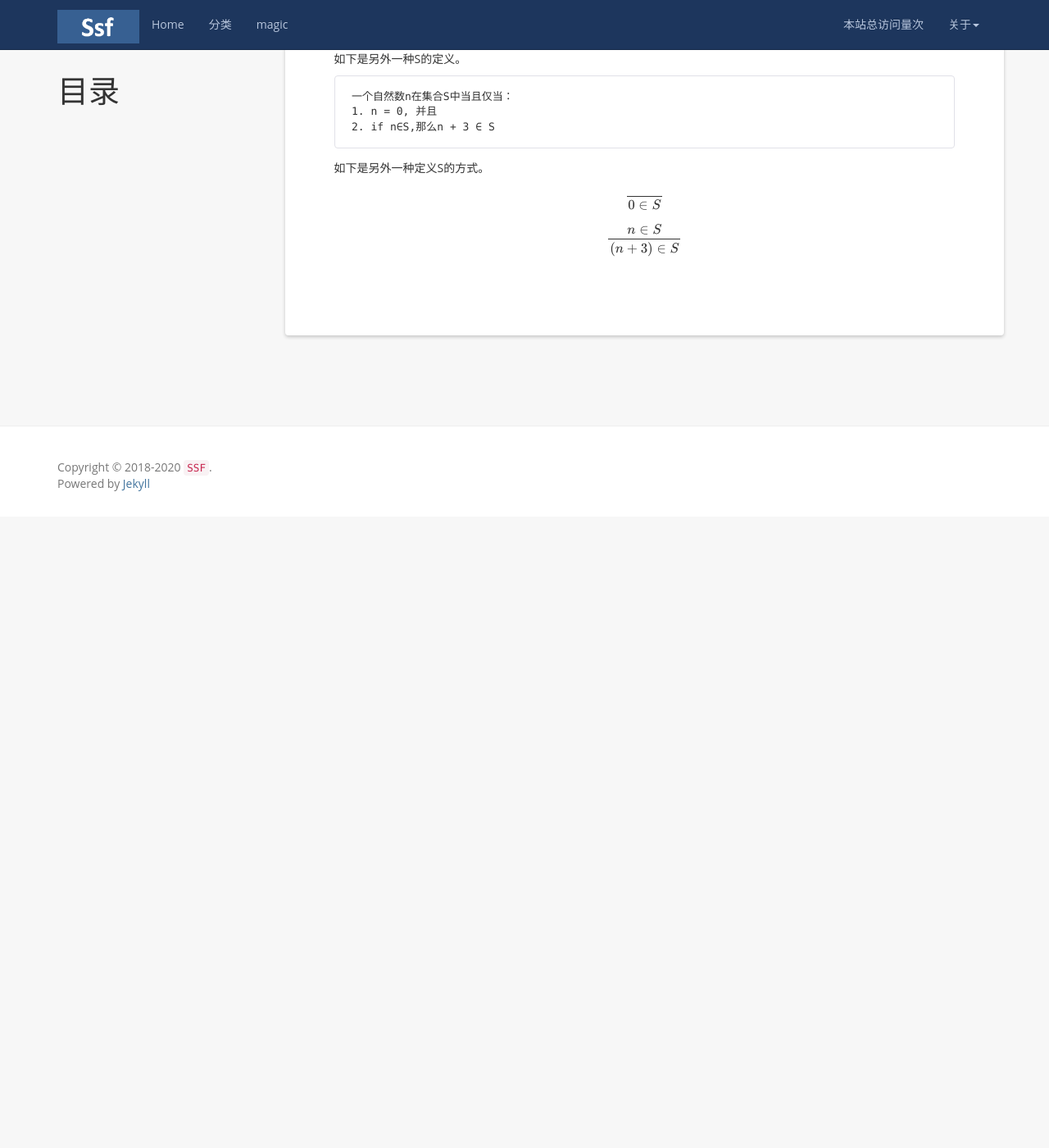
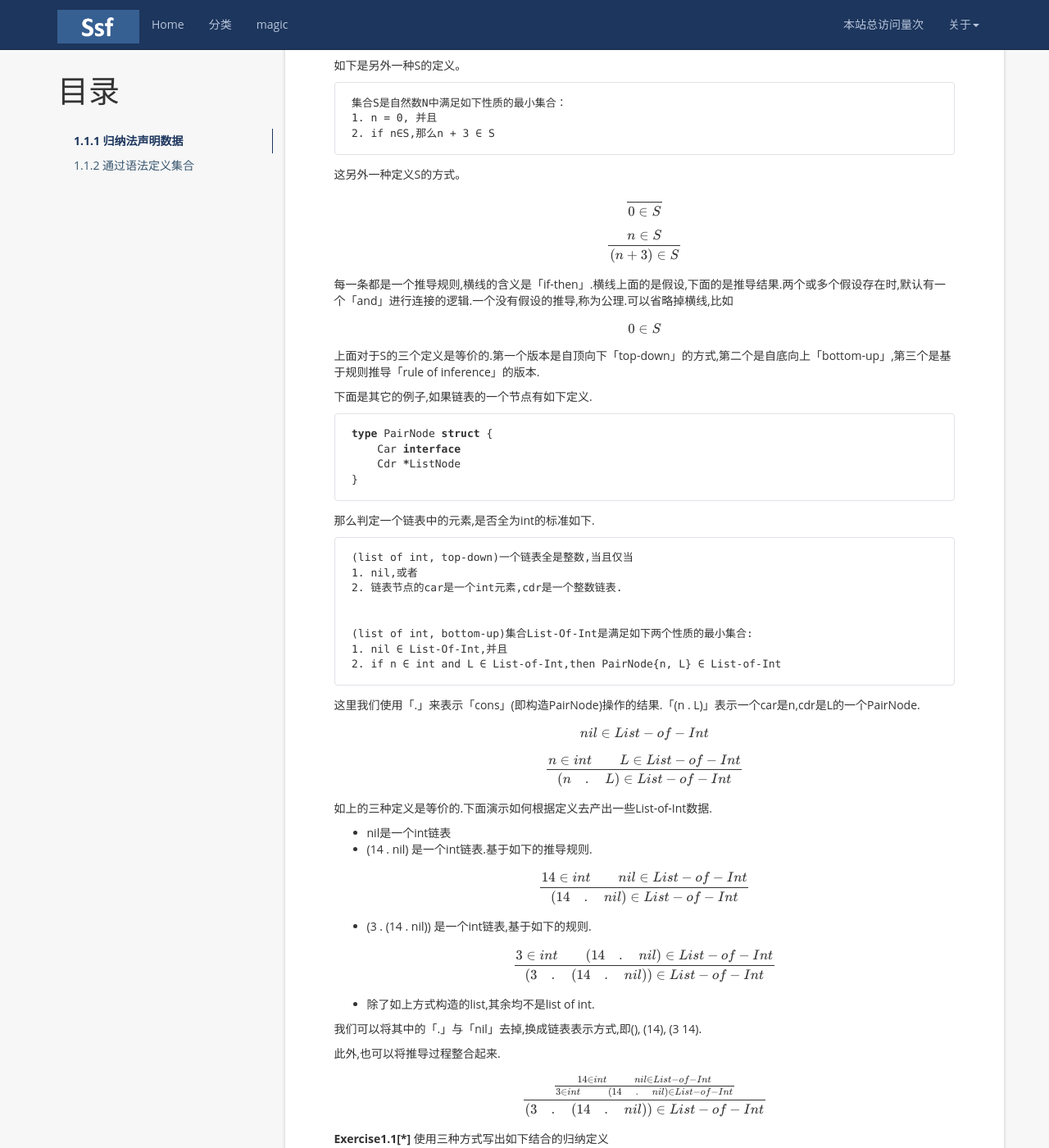
Before and after one commit to waanan/waanan.github.io, a Jekyll site: the page built from _posts/2020-06-24-eopl-c1_1.md, in a window 1280 px wide and 1400 px high, scrolled down 827 px. Shown: the whole window at 82% size. Built offline with Jekyll 4.4.1, drawn with Linux system fonts in a browser that asks for light colours; nearby versions of some CDN libraries; formulas are drawn with MathJax 3; comment, search, counter and statistics services are not loaded; before the commit the page ends 1457 px from its top, so only the background shows below that; some of the changed text lies outside the part shown.

Commit message:
Update 2020-06-24-eopl-c1_1.md

````diff
--- a/_posts/2020-06-24-eopl-c1_1.md
+++ b/_posts/2020-06-24-eopl-c1_1.md
@@ -5,7 +5,11 @@
 categories: eopl
 ---
 
-## 1.1.1 归纳法声明数据
+* content
+{:toc}
+
+1.1.1 归纳法声明数据			{#InductiveSpecification}
+====================================
 
 归纳法声明数据是用来表示一个集合的有力工具。比如，对于自然数的集合N={0,1,2,...}，我们可以这样声明自然数的一个子集S。
 
@@ -43,13 +47,86 @@
 如下是另外一种S的定义。
 
 ```
-一个自然数n在集合S中当且仅当：
+集合S是自然数N中满足如下性质的最小集合：
 1. n = 0, 并且
 2. if n∈S,那么n + 3 ∈ S
 ```
 
-如下是另外一种定义S的方式。
+这另外一种定义S的方式。
 
 $$\frac{}{0 \in S}$$
 
 $$\frac{n \in S}{(n + 3) \in S}$$
+
+每一条都是一个推导规则,横线的含义是「if-then」.横线上面的是假设,下面的是推导结果.两个或多个假设存在时,默认有一个「and」进行连接的逻辑.一个没有假设的推导,称为公理.可以省略掉横线,比如
+
+$${0 \in S}$$
+
+上面对于S的三个定义是等价的.第一个版本是自顶向下「top-down」的方式,第二个是自底向上「bottom-up」,第三个是基于规则推导「rule of inference」的版本.
+
+下面是其它的例子,如果链表的一个节点有如下定义.
+
+```go
+type PairNode struct {
+    Car interface
+    Cdr *ListNode
+}
+```
+
+那么判定一个链表中的元素,是否全为int的标准如下.
+
+```
+(list of int, top-down)一个链表全是整数,当且仅当
+1. nil,或者
+2. 链表节点的car是一个int元素,cdr是一个整数链表.
+
+
+(list of int, bottom-up)集合List-Of-Int是满足如下两个性质的最小集合:
+1. nil ∈ List-Of-Int,并且
+2. if n ∈ int and L ∈ List-of-Int,then PairNode{n, L} ∈ List-of-Int
+```
+
+这里我们使用「.」来表示「cons」(即构造PairNode)操作的结果.「(n . L)」表示一个car是n,cdr是L的一个PairNode.
+
+$$nil \in List-of-Int$$
+
+$$\frac{n \in int   \qquad   L \in List-of-Int}{(n \quad . \quad L) \in List-of-Int}$$
+
+如上的三种定义是等价的.下面演示如何根据定义去产出一些List-of-Int数据.
+
+* nil是一个int链表
+* (14 . nil) 是一个int链表.基于如下的推导规则.
+
+$$\frac{14 \in int   \qquad   nil \in List-of-Int}{(14 \quad . \quad nil) \in List-of-Int}$$
+
+* (3 . (14 . nil)) 是一个int链表,基于如下的规则.
+
+$$\frac{3 \in int   \qquad   (14 \quad . \quad nil) \in List-of-Int}{(3 \quad . \quad (14 \quad . \quad nil)) \in List-of-Int}$$
+
+* 除了如上方式构造的list,其余均不是list of int.
+
+我们可以将其中的「.」与「nil」去掉,换成链表表示方式,即(), (14), (3 14).
+
+此外,也可以将推导过程整合起来.
+
+
+$$\frac{\frac{14 \in int   \qquad   nil \in List-of-Int}{3 \in int   \qquad   (14 \quad . \quad nil) \in List-of-Int}}{(3 \quad . \quad (14 \quad . \quad nil)) \in List-of-Int}$$
+
+**Exercise1.1[*]** 使用三种方式写出如下结合的归纳定义
+
+1. {3n+2 \| n ∈ N}
+2. {2n + 3m + 1 \| n,m ∈ N}
+3. {(n, 2n+1) \| n ∈ N}
+4. {(n,$$n^2$$) \| n ∈ N}
+
+**Exercise1.2[\*\*]** 如下的规则定义的集合是什么样的？
+
+1. $$(0,1) \in S$$ $$\qquad$$  $$\frac{(n,k) \in S}{(n+1,k+7) \in S}$$
+2. $$(0,1) \in S$$ $$\qquad$$  $$\frac{(n,k) \in S}{(n+1,2k) \in S}$$
+3. $$(0,0,1) \in S$$ $$\qquad$$  $$\frac{(n,i,j) \in S}{(n+1,j,i+j) \in S}$$
+3. [***] $$(0,1,0) \in S$$ $$\qquad$$  $$\frac{(n,i,j) \in S}{(n+1,i+2,i+j) \in S}$$
+
+1.1.2 通过语法定义集合			{#DefiningSetsUsingGrammars}
+====================================
+
+The
````
